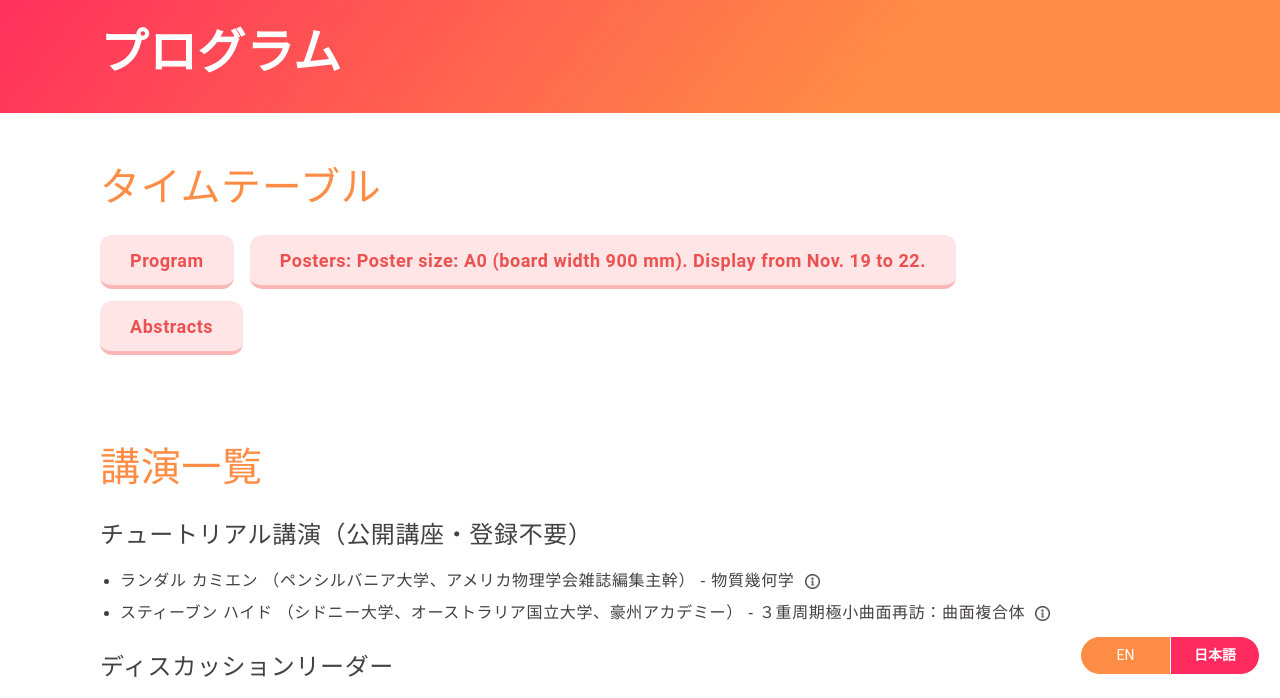
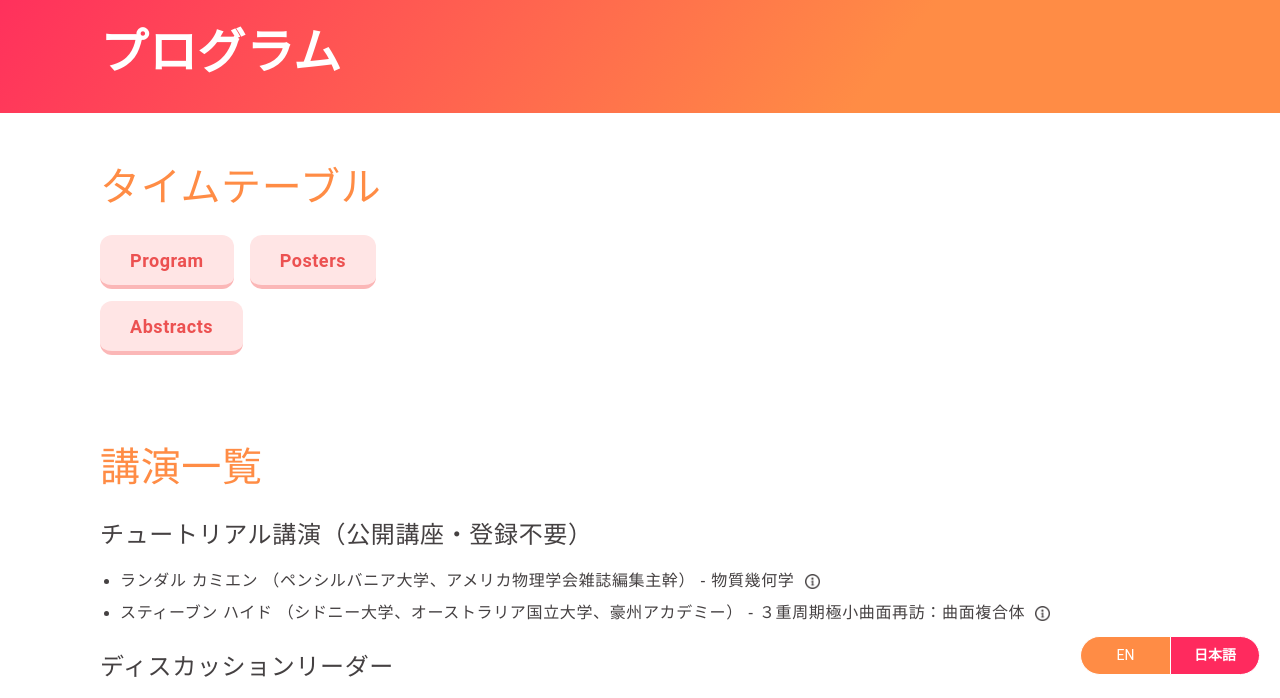
Before and after one commit to dorara-m/gyroidiseverywhere, an Astro site: page /gyroidiseverywhere/ja/program in a window 1280 px wide. Shown: the part 85-783 px from the top of the page. Built offline with nearby package versions, Linux system fonts and the light colour scheme; Astro itself is replaced by a stand-in of ours; a web font is replaced by a local one.

Commit message:
Postersの後の文字の割愛

```diff
--- a/src/components/template/Program.astro
+++ b/src/components/template/Program.astro
@@ -47,7 +47,7 @@ let currentIndex = 0;
       />
       <Button
         href="/gyroidiseverywhere/poster.pdf"
-        text="Posters: Poster size: A0 (board width 900 mm). Display from Nov. 19 to 22."
+        text="Posters"
         isBlank={false}
       />
     </div>
```
